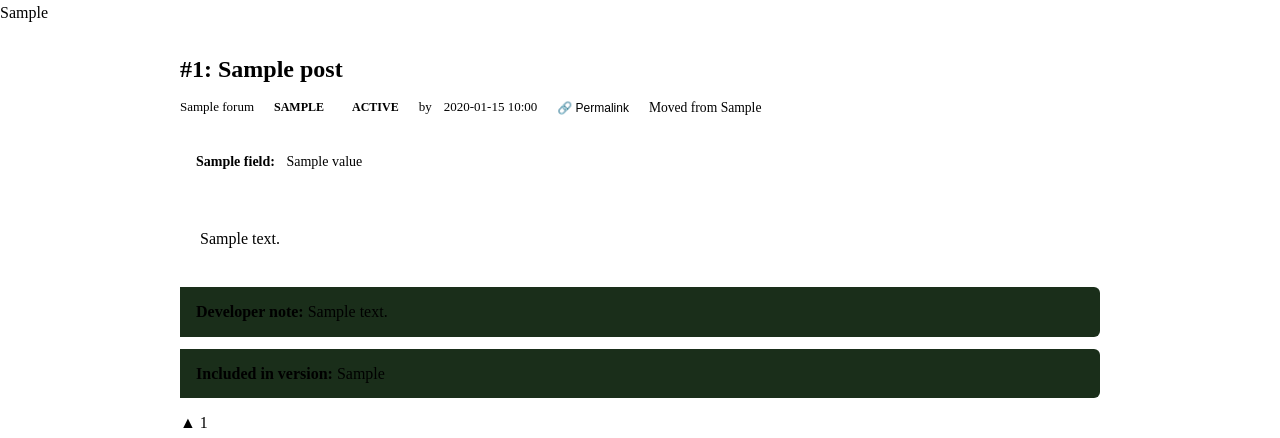
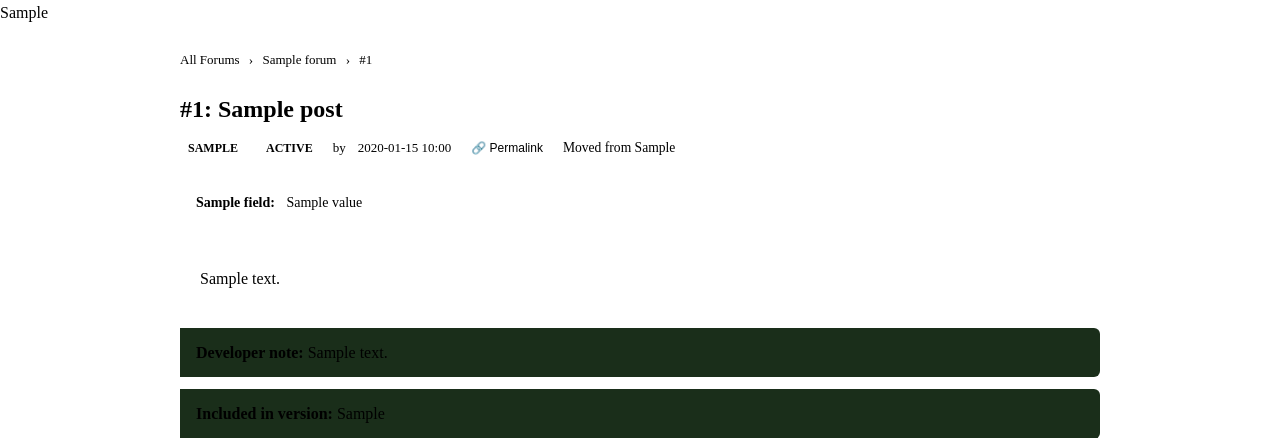
Before and after one commit to Callendina/corkboard, a Python web app: template corkboard/templates/post.html in a window 1280 px wide. Shown: the top 438 px of the page. Run offline with Jinja, Linux system fonts and the light colour scheme; the template is opened without the code that fills it: most values are stand-ins (such as "Sample title", 1, 10 or a date in 2020).

Commit message:
Add breadcrumb navigation to post detail page
Shows: All Forums > Forum Name > #N above the post title.

Co-Authored-By: Claude Opus 4.6 (1M context) <noreply@anthropic.com>

```diff
--- a/corkboard/templates/post.html
+++ b/corkboard/templates/post.html
@@ -3,11 +3,15 @@
 {% block content %}
 <article class="post-detail">
     <div class="post-header">
+        <div class="breadcrumb" style="font-size:13px;margin-bottom:8px">
+            <a href="{{ prefix }}/">All Forums</a>
+            <span style="color:var(--cb-muted);margin:0 6px">&rsaquo;</span>
+            {% if forum %}<a href="{{ prefix }}/f/{{ forum.slug }}">{{ forum.name }}</a>
+            <span style="color:var(--cb-muted);margin:0 6px">&rsaquo;</span>{% endif %}
+            <span style="color:var(--cb-muted)">#{{ post.post_number }}</span>
+        </div>
         <h1>#{{ post.post_number }}: {{ post.title }}</h1>
         <div class="post-meta">
-            {% if forum %}
-            <a href="{{ prefix }}/f/{{ forum.slug }}">{{ forum.name }}</a>
-            {% endif %}
             <span class="type-badge type-{{ post.post_type }}">{{ post.post_type }}</span>
             {% if post.status %}
             <span class="status-badge status-{{ post.status }}">{{ post.status }}</span>
```
